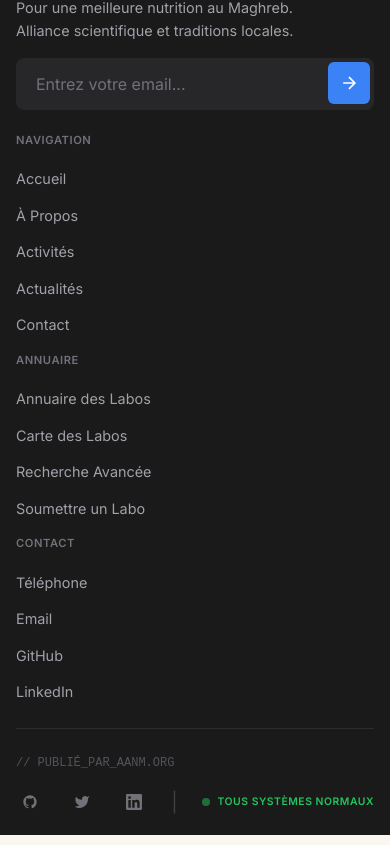
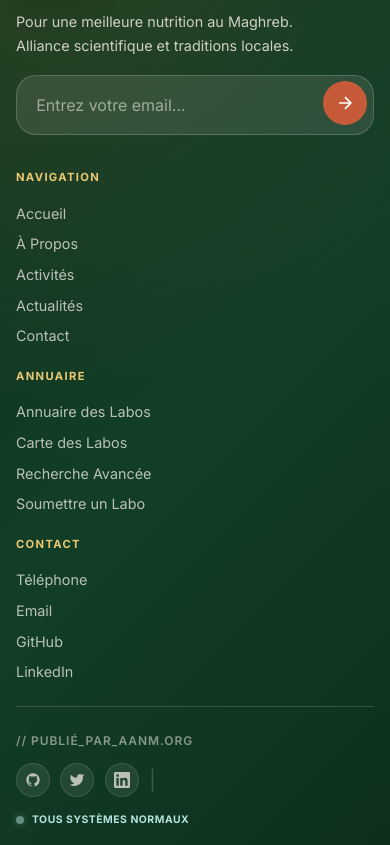
Before and after one commit to mimowalker16/AANM, a website built with Vite: page frontend/index.html in a window 390 px wide. Shown: the part 7227-8072 px from the top of the page. Built offline with nearby package versions, Linux system fonts and the light colour scheme; a web font is replaced by a local one.

Commit message:
feat: enhance footer styles with responsive design and improved aesthetics

```diff
--- a/frontend/style.css
+++ b/frontend/style.css
@@ -1494,23 +1494,40 @@ h1, h2, h3, h4, h5, h6 {
    FOOTER
    ============================================ */
 .footer {
-  background: #1a1a1a;
-  color: #a1a1aa;
-  padding: var(--space-3xl) 0 var(--space-lg);
+  background:
+    radial-gradient(circle at top left, rgba(212, 168, 67, 0.16), transparent 34rem),
+    linear-gradient(135deg, var(--clr-primary-dark) 0%, #123e27 55%, var(--clr-dark) 100%);
+  color: rgba(245, 240, 232, 0.82);
+  padding: clamp(3.5rem, 7vw, 6rem) 0 var(--space-lg);
+  position: relative;
+  overflow: hidden;
+}
+
+.footer::before {
+  content: '';
+  position: absolute;
+  inset: 0 0 auto;
+  height: 6px;
+  background: linear-gradient(90deg, var(--clr-secondary), var(--clr-accent-gold), var(--clr-accent-teal));
+}
+
+.footer .container {
+  position: relative;
+  z-index: 1;
 }
 
 .footer__main {
   display: grid;
-  grid-template-columns: 1.2fr 1.8fr;
-  gap: clamp(3rem, 6vw, 6rem);
-  margin-bottom: var(--space-2xl);
-  padding-bottom: var(--space-2xl);
-  border-bottom: 1px solid rgba(255, 255, 255, 0.08);
+  grid-template-columns: minmax(280px, 0.9fr) minmax(0, 1.6fr);
+  gap: clamp(2rem, 5vw, 5rem);
+  margin-bottom: clamp(2rem, 5vw, 4rem);
+  padding-bottom: clamp(2rem, 5vw, 4rem);
+  border-bottom: 1px solid rgba(245, 240, 232, 0.16);
 }
 
 /* Brand Section */
 .footer__brand {
-  max-width: 400px;
+  max-width: 440px;
 }
 
 .footer__logo {
@@ -1520,63 +1537,74 @@ h1, h2, h3, h4, h5, h6 {
 }
 
 .footer__logo-img {
-  height: 80px;
+  height: 78px;
   width: auto;
   object-fit: contain;
+  padding: 0.5rem 0.75rem;
+  background: rgba(250, 246, 240, 0.96);
+  border-radius: var(--radius-md);
+  box-shadow: 0 10px 30px rgba(0, 0, 0, 0.18);
 }
 
 .footer__tagline {
   font-size: var(--fs-body);
-  line-height: 1.6;
-  color: #a1a1aa;
+  line-height: 1.7;
+  color: rgba(245, 240, 232, 0.82);
   margin-bottom: var(--space-lg);
+  max-width: 34rem;
 }
 
 .footer__newsletter {
   display: flex;
-  gap: 0;
-  background: #27272a;
-  border-radius: 8px;
-  padding: 4px;
-  transition: background 0.3s ease;
+  gap: 0.35rem;
+  background: rgba(250, 246, 240, 0.1);
+  border: 1px solid rgba(250, 246, 240, 0.18);
+  border-radius: var(--radius-full);
+  padding: 0.35rem;
+  max-width: 420px;
+  transition: background 0.3s ease, border-color 0.3s ease, box-shadow 0.3s ease;
 }
 
 .footer__newsletter:focus-within {
-  background: #323235;
+  background: rgba(250, 246, 240, 0.14);
+  border-color: rgba(236, 200, 114, 0.65);
+  box-shadow: 0 0 0 3px rgba(212, 168, 67, 0.14);
 }
 
 .footer__input {
   flex: 1;
-  padding: 0.75rem 1rem;
+  min-width: 0;
+  padding: 0.85rem 1rem;
   background: transparent;
   border: none;
-  color: #ffffff;
+  color: var(--clr-white);
   font-family: var(--ff-body);
   font-size: 0.95rem;
   outline: none;
 }
 
 .footer__input::placeholder {
-  color: #71717a;
+  color: rgba(245, 240, 232, 0.56);
 }
 
 .footer__submit {
-  width: 42px;
-  height: 42px;
-  background: #3b82f6;
+  width: 44px;
+  height: 44px;
+  background: var(--clr-secondary);
   border: none;
-  border-radius: 6px;
-  color: #ffffff;
+  border-radius: var(--radius-full);
+  color: var(--clr-white);
   display: flex;
   align-items: center;
   justify-content: center;
   cursor: pointer;
-  transition: background 0.3s ease;
+  transition: background 0.3s ease, transform 0.2s ease;
   flex-shrink: 0;
 }
 
 .footer__submit:hover {
-  background: #2563eb;
+  background: var(--clr-secondary-light);
+  transform: translateX(2px);
 }
 
 .footer__submit svg {
@@ -1588,34 +1616,39 @@ h1, h2, h3, h4, h5, h6 {
 .footer__links {
   display: grid;
   grid-template-columns: repeat(3, 1fr);
-  gap: clamp(2rem, 4vw, 3rem);
+  gap: clamp(1.5rem, 4vw, 3rem);
+  min-width: 0;
 }
 
 .footer__column {
   display: flex;
   flex-direction: column;
-  gap: 0.75rem;
+  gap: 0.7rem;
+  min-width: 0;
 }
 
 .footer__heading {
   font-family: var(--ff-body);
   font-size: 0.75rem;
-  font-weight: 600;
-  letter-spacing: 0.05em;
-  color: #71717a;
+  font-weight: 700;
+  letter-spacing: 0.12em;
+  color: var(--clr-accent-gold-light);
   text-transform: uppercase;
-  margin-bottom: 0.25rem;
+  margin-bottom: 0.45rem;
 }
 
 .footer__link {
   font-size: 0.95rem;
-  color: #a1a1aa;
-  transition: color 0.3s ease;
+  line-height: 1.35;
+  color: rgba(245, 240, 232, 0.74);
+  transition: color 0.3s ease, transform 0.2s ease;
   width: fit-content;
+  max-width: 100%;
 }
 
 .footer__link:hover {
-  color: #ffffff;
+  color: var(--clr-white);
+  transform: translateX(3px);
 }
 
 /* Bottom Bar */
@@ -1624,33 +1657,41 @@ h1, h2, h3, h4, h5, h6 {
   justify-content: space-between;
   align-items: center;
   flex-wrap: wrap;
-  gap: var(--space-md);
+  gap: var(--space-md) var(--space-lg);
 }
 
 .footer__copyright {
   font-size: 0.875rem;
-  color: #52525b;
-  font-family: 'Courier New', monospace;
+  color: rgba(245, 240, 232, 0.52);
+  font-family: var(--ff-body);
+  font-weight: 600;
+  letter-spacing: 0.08em;
 }
 
 .footer__bottom-right {
   display: flex;
   align-items: center;
   gap: 1rem;
+  flex-wrap: wrap;
 }
 
 .footer__social {
-  width: 32px;
-  height: 32px;
+  width: 38px;
+  height: 38px;
+  border-radius: var(--radius-full);
+  background: rgba(250, 246, 240, 0.08);
+  border: 1px solid rgba(250, 246, 240, 0.12);
   display: flex;
   align-items: center;
   justify-content: center;
-  color: #71717a;
-  transition: color 0.3s ease;
+  color: rgba(245, 240, 232, 0.72);
+  transition: color 0.3s ease, background 0.3s ease, transform 0.2s ease;
 }
 
 .footer__social:hover {
-  color: #ffffff;
+  color: var(--clr-dark);
+  background: var(--clr-accent-gold-light);
+  transform: translateY(-2px);
 }
 
 .footer__social svg {
@@ -1659,7 +1700,7 @@ h1, h2, h3, h4, h5, h6 {
 }
 
 .footer__divider {
-  color: #3f3f46;
+  color: rgba(245, 240, 232, 0.2);
   font-size: 1.2rem;
 }
 
@@ -1668,16 +1709,17 @@ h1, h2, h3, h4, h5, h6 {
   align-items: center;
   gap: 0.5rem;
   font-size: 0.75rem;
-  font-weight: 600;
-  color: #22c55e;
+  font-weight: 700;
+  color: var(--clr-accent-teal-light);
   letter-spacing: 0.05em;
 }
 
 .footer__status-dot {
   width: 8px;
   height: 8px;
-  background: #22c55e;
+  background: var(--clr-accent-teal-light);
   border-radius: 50%;
+  box-shadow: 0 0 0 4px rgba(178, 228, 223, 0.12);
   animation: pulse 2s infinite;
 }
 
@@ -1694,23 +1736,37 @@ h1, h2, h3, h4, h5, h6 {
 @media (max-width: 1024px) {
   .footer__main {
     grid-template-columns: 1fr;
-    gap: var(--space-2xl);
+    gap: var(--space-xl);
   }
 
   .footer__brand {
     max-width: 100%;
   }
+
+  .footer__newsletter {
+    max-width: 560px;
+  }
 }
 
 @media (max-width: 768px) {
   .footer__links {
-    grid-template-columns: repeat(2, 1fr);
+    grid-template-columns: repeat(2, minmax(0, 1fr));
+    gap: var(--space-lg) var(--space-xl);
+  }
+
+  .footer__bottom {
+    align-items: flex-start;
+  }
+
+  .footer__bottom-right {
+    width: 100%;
+    justify-content: flex-start;
   }
 }
 
 @media (max-width: 600px) {
   .footer {
-    padding: var(--space-xl) 0 var(--space-md);
+    padding: var(--space-2xl) 0 var(--space-md);
   }
 
   .footer__main {
@@ -1724,9 +1780,20 @@ h1, h2, h3, h4, h5, h6 {
     margin-bottom: var(--space-md);
   }
 
+  .footer__newsletter {
+    border-radius: var(--radius-lg);
+    align-items: stretch;
+  }
+
+  .footer__input {
+    padding: 0.85rem 0.85rem;
+    font-size: 16px;
+  }
+
   .footer__links {
     grid-template-columns: 1fr;
-    gap: var(--space-md);
+    gap: var(--space-lg);
+    padding-top: var(--space-sm);
   }
 
   .footer__heading {
@@ -1750,18 +1817,20 @@ h1, h2, h3, h4, h5, h6 {
 
   .footer__bottom-right {
     width: 100%;
-    justify-content: space-between;
+    justify-content: flex-start;
     flex-wrap: wrap;
-    gap: 0.5rem;
+    gap: 0.65rem;
   }
 
   .footer__status {
     font-size: 0.65rem;
+    width: 100%;
+    margin-top: 0.25rem;
   }
 
   .footer__social {
-    width: 28px;
-    height: 28px;
+    width: 34px;
+    height: 34px;
   }
 
   .footer__social svg {
```
